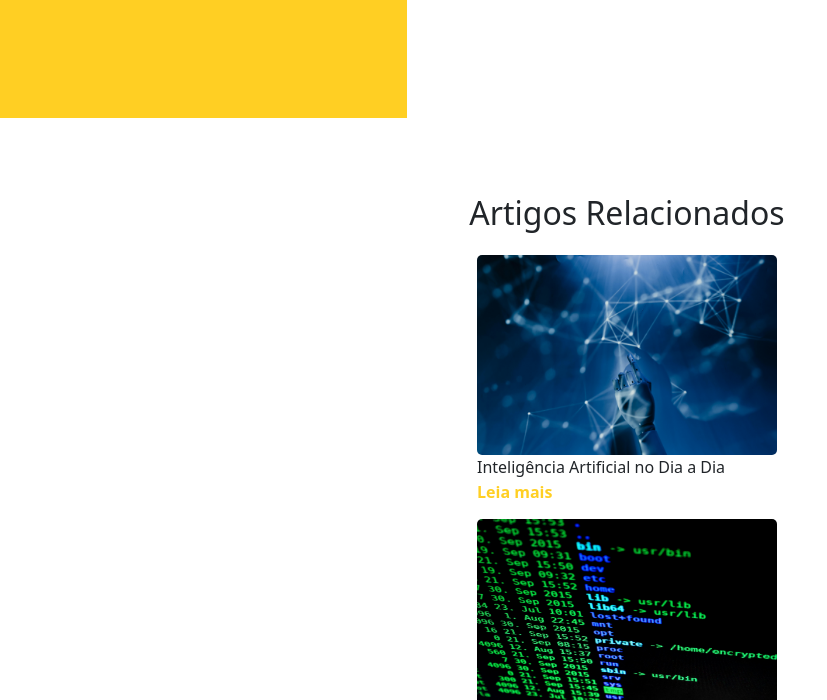
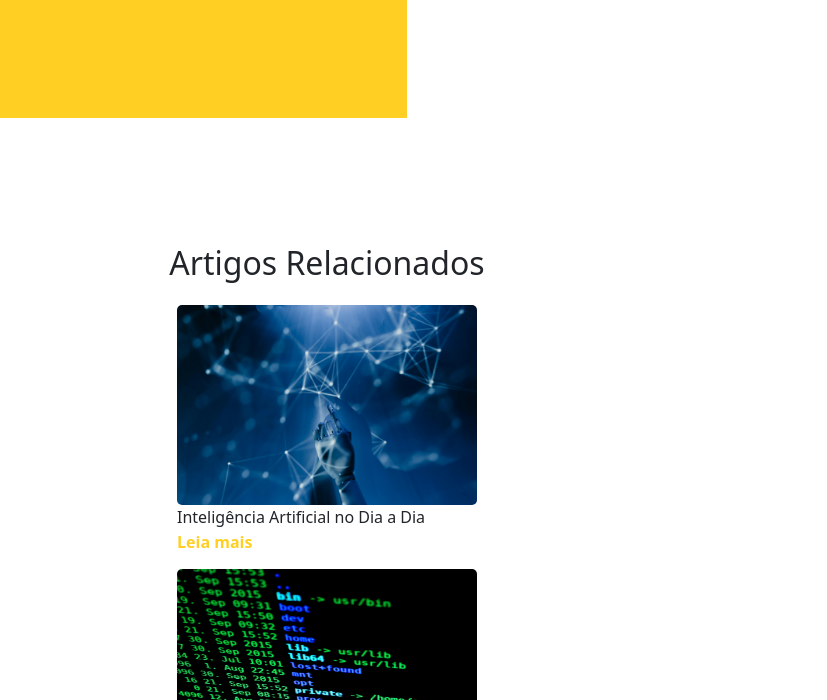
Before and after one commit to jottabkz/TecBlog, a plain HTML site: page index.html in a window 1280 px wide. Shown: the top 700 px of the page, 873-1700 px from the left, 827 px wide, since content can reach past the window. Drawn offline with nearby package versions, Linux system fonts and the light colour scheme.

Commit message:
bugs fixed

```diff
--- a/css/style.css
+++ b/css/style.css
@@ -69,8 +69,8 @@ main {
 
 aside {
     position: relative;
-    top: -850px;
-    left: 1300px;
+    top: -800px;
+    left: 1000px;
     width: 400px;
     margin-bottom: -650px;
 
```
